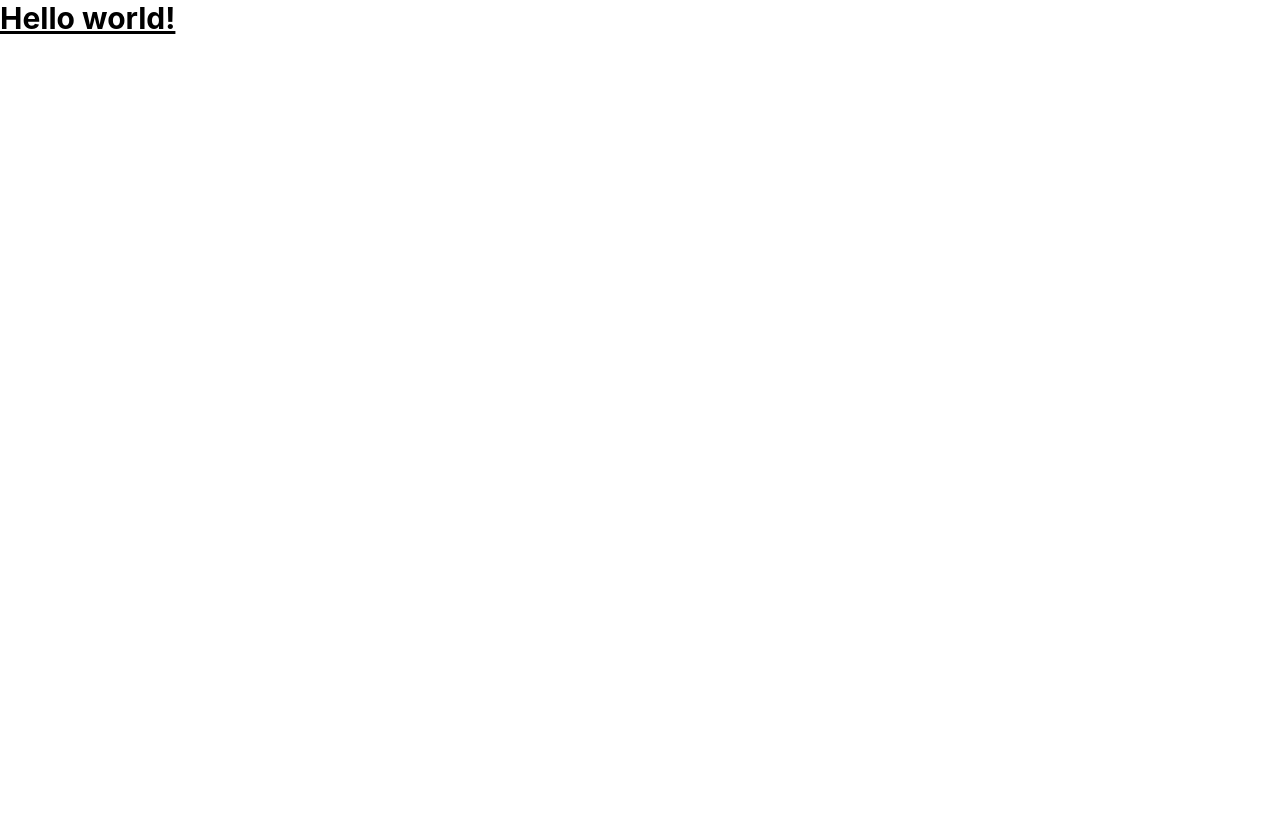
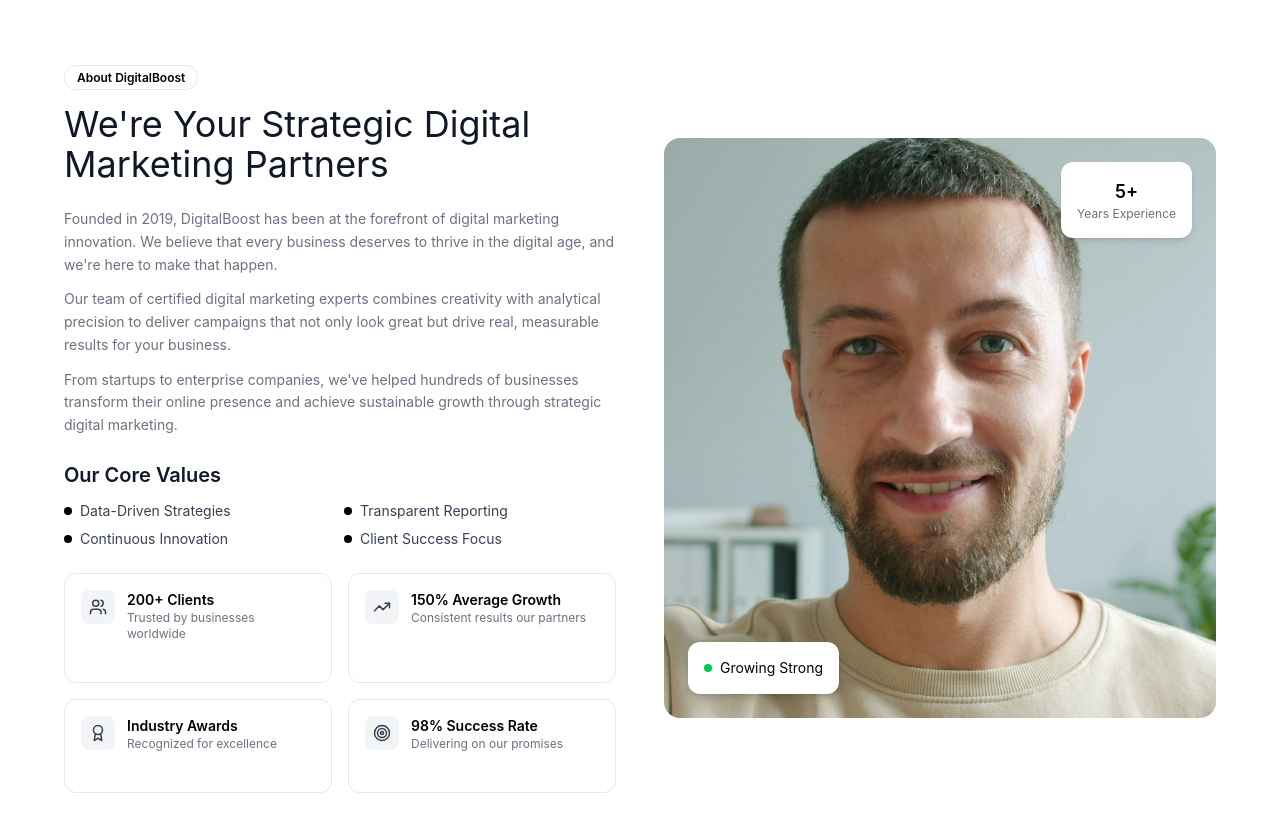
Before and after one commit to gayathri23-y/Agency-digital-market, a React (Vite) app: page / in a window 1280 px wide. Shown: the top 832 px of the page. Before the commit the page ends 800 px from the top, so only its background shows below. Built offline with nearby package versions, Linux system fonts and the light colour scheme.

Commit message:
initial desktop view  complete

```diff
--- a/package.json
+++ b/package.json
@@ -11,6 +11,7 @@
   },
   "dependencies": {
     "@tailwindcss/vite": "^4.2.2",
+    "lucide-react": "^1.7.0",
     "react": "^19.2.4",
     "react-dom": "^19.2.4",
     "tailwindcss": "^4.2.2"
--- a/src/App.jsx
+++ b/src/App.jsx
@@ -1,11 +1,11 @@
 import React from 'react'
+import About from './Components/About/About'
 
 const App = () => {
   return (
     <div>
-      <h1 class="text-3xl font-bold underline">
-    Hello world!
-  </h1>
+      <About/>
+
     </div>
   )
 }
--- /dev/null
+++ b/src/Components/About/About.jsx
@@ -0,0 +1,152 @@
+import React from "react";
+import {
+  Users,
+  TrendingUp,
+  Award,
+  Target,
+} from "lucide-react";
+
+import AboutImg from "../../assets/About/about.jpg";
+
+export default function AboutSection() {
+  return (
+    <section className="bg-white py-16 px-6 md:px-16">
+      <div className="max-w-7xl mx-auto grid md:grid-cols-2 gap-12 items-center">
+
+        {/* LEFT CONTENT */}
+        <div>
+          <span className="text-xs font-semibold bg-white px-3 py-1 rounded-xl text-black border border-gray-200">
+            About DigitalBoost
+          </span>
+
+          <h2 className="text-3xl md:text-4xl font-normal mt-4 leading-tighter text-gray-900">
+            We're Your Strategic Digital Marketing Partners
+          </h2>
+
+          <p className="text-gray-500 mt-6 text-sm leading-relaxed">
+            Founded in 2019, DigitalBoost has been at the forefront of digital
+            marketing innovation. We believe that every business deserves to
+            thrive in the digital age, and we're here to make that happen.
+          </p>
+
+          <p className="text-gray-500 mt-3 text-sm leading-relaxed">
+            Our team of certified digital marketing experts combines creativity
+            with analytical precision to deliver campaigns that not only look
+            great but drive real, measurable results for your business.
+          </p>
+
+          <p className="text-gray-500 mt-3 text-sm leading-relaxed">
+            From startups to enterprise companies, we've helped hundreds of
+            businesses transform their online presence and achieve sustainable
+            growth through strategic digital marketing.
+          </p>
+
+          {/* CORE VALUES */}
+          <div className="mt-6">
+            <h1 className="text-lg md:text-xl font-semibold text-md text-gray-900 mb-3">
+              Our Core Values
+            </h1>
+
+            <div className="grid grid-cols-2 gap-2 text-sm text-gray-700">
+              <p className="flex items-center gap-2">
+                <span className="w-2 h-2 bg-black rounded-full"></span>
+                Data-Driven Strategies
+              </p>
+              <p className="flex items-center gap-2">
+                <span className="w-2 h-2 bg-black rounded-full"></span>
+                Transparent Reporting
+              </p>
+              <p className="flex items-center gap-2">
+                <span className="w-2 h-2 bg-black rounded-full"></span>
+                Continuous Innovation
+              </p>
+              <p className="flex items-center gap-2">
+                <span className="w-2 h-2 bg-black rounded-full"></span>
+                Client Success Focus
+              </p>
+            </div>
+          </div>
+
+          {/* STATS */}
+          <div className="grid grid-cols-1 sm:grid-cols-2 gap-4 mt-6">
+
+            <div className="flex items-start gap-3 bg-white border rounded-xl p-4 border-gray-200">
+              <div className="bg-gray-100 p-2 rounded-lg">
+                <Users size={18} className="text-gray-700" />
+              </div>
+              <div>
+                <h4 className="font-semibold text-sm">200+ Clients</h4>
+                <p className="text-xs text-gray-500">
+                  Trusted by businesses worldwide
+                </p>
+                <br/>
+              </div>
+            </div>
+
+            <div className="flex items-start gap-3 bg-white border rounded-xl p-4 border-gray-200">
+              <div className="bg-gray-100 p-2 rounded-lg">
+                <TrendingUp size={18} className="text-gray-700" />
+              </div>
+              <div>
+                <h4 className="font-semibold text-sm">150% Average Growth</h4>
+                <p className="text-xs text-gray-500">
+                  Consistent results our partners
+                </p>
+                <br/>
+              </div>
+            </div>
+
+            <div className="flex items-start gap-3 bg-white border rounded-xl p-4 border-gray-200">
+              <div className="bg-gray-100 p-2 rounded-lg">
+                <Award size={18} className="text-gray-700" />
+              </div>
+              <div>
+                <h4 className="font-semibold text-sm">Industry Awards</h4>
+                <p className="text-xs text-gray-500">
+                  Recognized for excellence
+                </p>
+                <br/>
+              </div>
+            </div>
+
+            <div className="flex items-start gap-3 bg-white border rounded-xl p-4 border-gray-200">
+              <div className="bg-gray-100 p-2 rounded-lg">
+                <Target size={18} className="text-gray-700" />
+              </div>
+              <div>
+                <h4 className="font-semibold text-sm">98% Success Rate</h4>
+                <p className="text-xs text-gray-500">
+                  Delivering on our promises
+                </p>
+                <br/>
+              </div>
+            </div>
+
+          </div>
+        </div>
+
+        {/* RIGHT IMAGE */}
+        <div className="relative">
+          <img
+            src={AboutImg}
+            alt="about"
+            className="w-full h-[580px] object-cover rounded-2xl"
+          />
+
+          {/* TOP BADGE */}
+          <div className="absolute top-6 right-6 bg-white shadow-md px-4 py-4 rounded-xl text-center">
+            <h4 className="font-semibold text-lg">5+</h4>
+            <p className="text-xs text-gray-500">Years Experience</p>
+          </div>
+
+          {/* BOTTOM BADGE */}
+          <div className="absolute bottom-6 left-6 bg-white shadow-md px-4 py-4 rounded-xl flex items-center gap-2">
+            <span className="w-2 h-2 bg-green-500 rounded-full"></span>
+            <p className="text-sm">Growing Strong</p>
+          </div>
+        </div>
+
+      </div>
+    </section>
+  );
+}
```
Also changed, not shown: src/assets/About/about.jpg (added), 1 other file (tests, documents, lock files or other folders).
